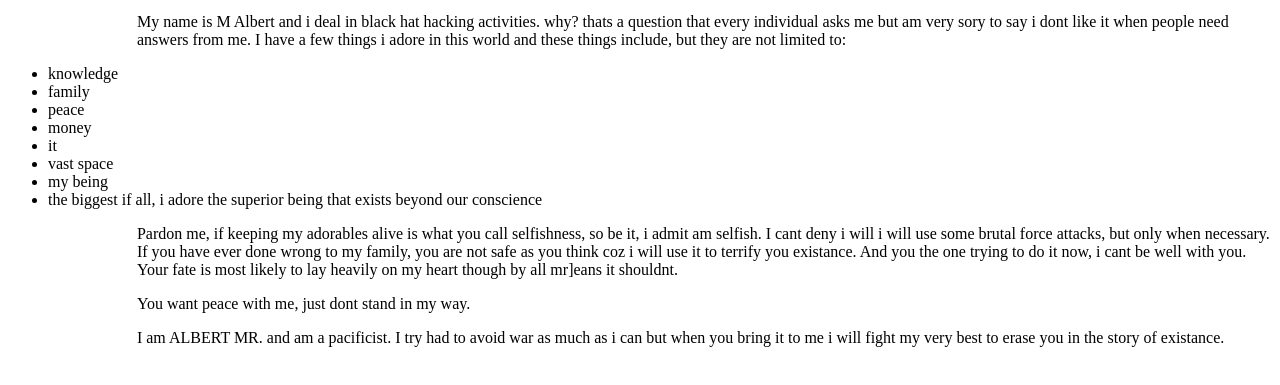
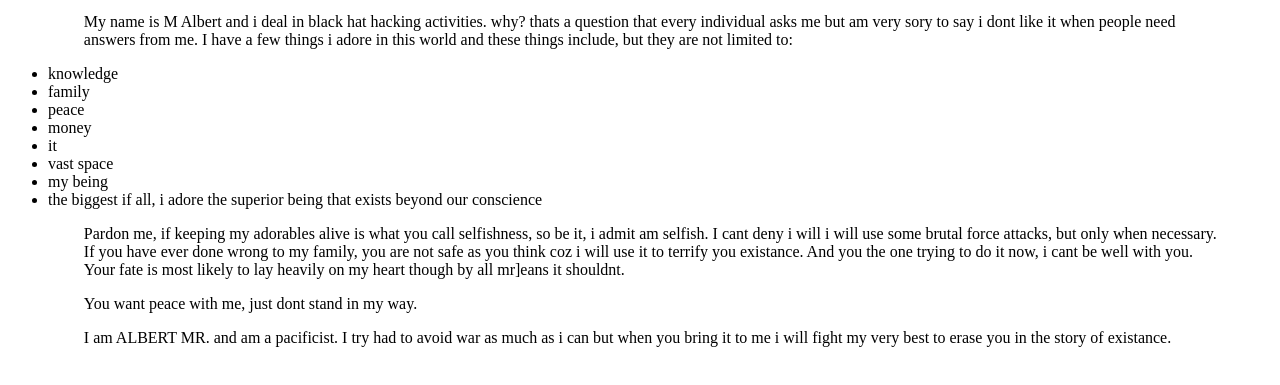
Before and after one commit to albertking449-pixel/ANONYMOUS, a plain HTML site: page index.html in a window 1280 px wide. Shown: the part 299-684 px from the top of the page. Drawn offline with Linux system fonts and the light colour scheme.

Commit message:
Update index.html

```diff
--- a/index.html
+++ b/index.html
@@ -11,7 +11,7 @@
         }
         p{
             width: 90%;
-            margin-left: 10.2%;
+            margin-left: 6%;
             margin-right: 4%;
         }
         .al{
```
